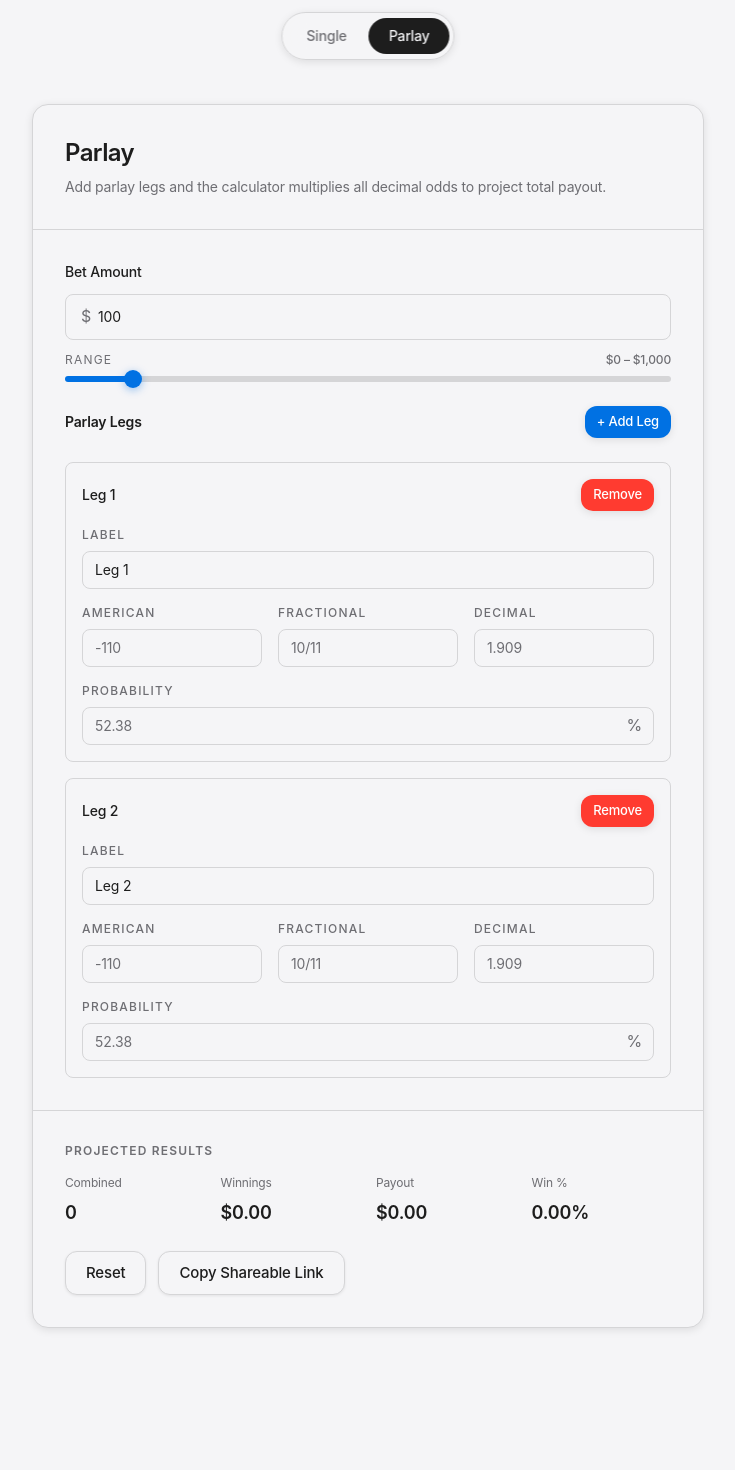
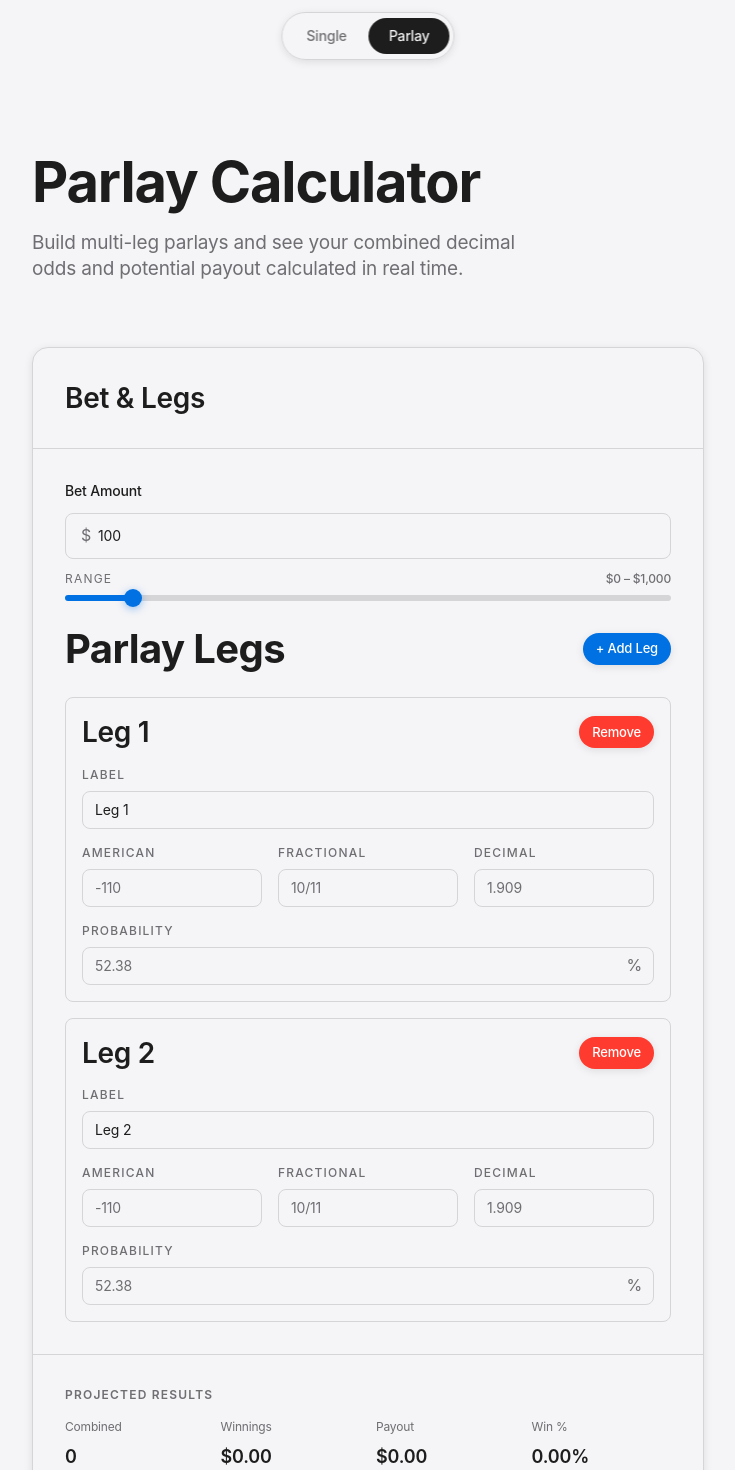
Before and after one commit to osbelmorell/betting-calculator, a Next.js app: page /parlay in a window 1280 px wide. Shown: the top 1470 px of the page, without its empty margins (272-1007 px from the left). Before the commit the page ends 1360 px from the top, so only its background shows below. Built offline with nearby package versions, Linux system fonts and the light colour scheme.

Commit message:
style: update layout and typography for improved UI consistency across calculators

```diff
--- a/app/components/BettingCalculator.tsx
+++ b/app/components/BettingCalculator.tsx
@@ -206,13 +206,25 @@ export default function BettingCalculator({
 
   return (
     <main
-      className="grid min-h-[calc(100dvh-var(--content-offset))] place-items-center px-6 py-8"
+      className="flex min-h-[calc(100dvh-var(--content-offset))] flex-col items-center justify-start px-6 py-12 sm:py-16 md:py-20"
       aria-labelledby="single-calculator-title"
     >
+      <div className="w-full max-w-2xl space-y-12 md:space-y-16">
+        {/* Hero Section */}
+        <div className="space-y-4">
+          <h1 id="single-calculator-title" className="text-hero">
+            Single Bet Calculator
+          </h1>
+          <p id="single-calculator-help" className="text-subtitle max-w-lg">
+            Enter any odds format and the calculator will automatically convert the others for you.
+          </p>
+        </div>
+
+        {/* Calculator Card */}
         <div
-        className="w-full max-w-lg overflow-hidden rounded-2xl border border-[var(--border-color)] bg-[var(--background)] shadow-[var(--shadow-md)] transition-all duration-300"
+          className="w-full overflow-hidden rounded-2xl border border-[var(--border-color)] bg-[var(--background)] shadow-[var(--shadow-md)] transition-all duration-300"
           style={{
-          maxHeight: "min(calc(100dvh-var(--content-offset)-3rem-4px),56rem)",
+            maxHeight: "min(calc(100dvh-var(--content-offset)-12rem-4px),56rem)",
           }}
         >
           <section
@@ -220,12 +232,7 @@ export default function BettingCalculator({
             aria-describedby="single-calculator-help"
           >
             <div className="border-b border-[var(--border-color)] px-6 py-8 sm:px-8">
-            <h1 id="single-calculator-title" className="text-2xl font-semibold tracking-tight">
-              Single Bet
-            </h1>
-            <p id="single-calculator-help" className="mt-2 text-sm text-[var(--text-secondary)]">
-              Enter any odds format and the calculator will automatically convert the others.
-            </p>
+              <h2 className="text-card-title">Odds & Amount</h2>
             </div>
 
           <div className="min-h-0 flex-1 space-y-6 overflow-y-auto px-6 py-8 sm:px-8">
@@ -310,6 +317,7 @@ export default function BettingCalculator({
           </footer>
         </section>
       </div>
+      </div>
     </main>
   );
 }
--- a/app/components/ParlayCalculator.tsx
+++ b/app/components/ParlayCalculator.tsx
@@ -276,13 +276,25 @@ export default function ParlayCalculator({
 
   return (
     <main
-      className="grid min-h-[calc(100dvh-var(--content-offset))] place-items-center px-6 py-8"
+      className="flex min-h-[calc(100dvh-var(--content-offset))] flex-col items-center justify-start px-6 py-12 sm:py-16 md:py-20"
       aria-labelledby="parlay-calculator-title"
     >
+      <div className="w-full max-w-2xl space-y-12 md:space-y-16">
+        {/* Hero Section */}
+        <div className="space-y-4">
+          <h1 id="parlay-calculator-title" className="text-hero">
+            Parlay Calculator
+          </h1>
+          <p id="parlay-calculator-help" className="text-subtitle max-w-lg">
+            Build multi-leg parlays and see your combined decimal odds and potential payout calculated in real time.
+          </p>
+        </div>
+
+        {/* Calculator Card */}
         <div
-        className="w-full max-w-2xl overflow-hidden rounded-2xl border border-[var(--border-color)] bg-[var(--background)] shadow-[var(--shadow-md)] transition-all duration-300"
+          className="w-full overflow-hidden rounded-2xl border border-[var(--border-color)] bg-[var(--background)] shadow-[var(--shadow-md)] transition-all duration-300"
           style={{
-          maxHeight: "min(calc(100dvh-var(--content-offset)-3rem-4px),70rem)",
+            maxHeight: "min(calc(100dvh-var(--content-offset)-12rem-4px),70rem)",
           }}
         >
           <section
@@ -290,12 +302,7 @@ export default function ParlayCalculator({
             aria-describedby="parlay-calculator-help"
           >
             <div className="border-b border-[var(--border-color)] px-6 py-8 sm:px-8">
-            <h1 id="parlay-calculator-title" className="text-2xl font-semibold tracking-tight">
-              Parlay
-            </h1>
-            <p id="parlay-calculator-help" className="mt-2 text-sm text-[var(--text-secondary)]">
-              Add parlay legs and the calculator multiplies all decimal odds to project total payout.
-            </p>
+              <h2 className="text-card-title">Bet & Legs</h2>
             </div>
 
           <div className="min-h-0 flex-1 space-y-6 overflow-y-auto px-6 py-8 sm:px-8">
@@ -437,6 +444,7 @@ export default function ParlayCalculator({
           </footer>
         </section>
       </div>
+      </div>
     </main>
   );
 }
--- a/app/globals.css
+++ b/app/globals.css
@@ -44,6 +44,35 @@ body {
   -moz-osx-font-smoothing: grayscale;
 }
 
+/* Apple TV & Home page inspired typography hierarchy */
+h1, .text-hero {
+  font-size: 3.5rem;
+  line-height: 1.1;
+  font-weight: 700;
+  letter-spacing: -0.02em;
+}
+
+h2, .text-section-title {
+  font-size: 2.5rem;
+  line-height: 1.2;
+  font-weight: 700;
+  letter-spacing: -0.015em;
+}
+
+h3, .text-card-title {
+  font-size: 1.75rem;
+  line-height: 1.3;
+  font-weight: 600;
+  letter-spacing: -0.01em;
+}
+
+.text-subtitle {
+  font-size: 1.1875rem;
+  line-height: 1.4;
+  font-weight: 400;
+  color: var(--text-secondary);
+}
+
 @property --progress-deg {
   syntax: "<angle>";
   inherits: false;
@@ -59,15 +88,16 @@ body {
   align-items: center;
   justify-content: center;
   white-space: nowrap;
-  border-radius: 0.75rem;
+  border-radius: 100vh;
   font-weight: 500;
   font-size: 0.9375rem;
   line-height: 1.2;
-  border: none;
+  border: 1.5px solid transparent;
   cursor: pointer;
   transition:
     background-color 200ms cubic-bezier(0.4, 0, 0.2, 1),
     color 200ms cubic-bezier(0.4, 0, 0.2, 1),
+    border-color 200ms cubic-bezier(0.4, 0, 0.2, 1),
     box-shadow 200ms cubic-bezier(0.4, 0, 0.2, 1),
     transform 200ms cubic-bezier(0.4, 0, 0.2, 1);
 }
@@ -99,26 +129,31 @@ body {
 }
 
 .btn-secondary {
-  background: #f5f5f7;
-  color: #1d1d1d;
-  border: 1px solid var(--border-color);
-  box-shadow: var(--shadow-sm);
+  background: transparent;
+  color: var(--foreground);
+  border: 1.5px solid var(--border-color);
+  box-shadow: none;
 }
 
 .btn-secondary:hover:not(:disabled) {
-  background: #eff0f2;
-  box-shadow: var(--shadow-md);
+  background: var(--border-color);
+  box-shadow: none;
+}
+
+.btn-secondary:active:not(:disabled) {
+  background: var(--border-color);
+  opacity: 0.8;
 }
 
 @media (prefers-color-scheme: dark) {
   .btn-secondary {
-    background: #212121;
-    color: #f5f5f7;
+    background: transparent;
+    color: var(--foreground);
     border-color: var(--border-color);
   }
 
   .btn-secondary:hover:not(:disabled) {
-    background: #333335;
+    background: var(--border-color);
   }
 }
 
--- a/app/layout.tsx
+++ b/app/layout.tsx
@@ -69,7 +69,9 @@ export default function RootLayout({
         }
       >
         <GlobalCalcToggle />
-        <div className="flex-1 pt-[var(--content-offset)]">{children}</div>
+        <div className="flex-1 pt-[var(--content-offset)]">
+          {children}
+        </div>
       </body>
     </html>
   );
```
Lines whose indentation alone changed are shown as unchanged.
